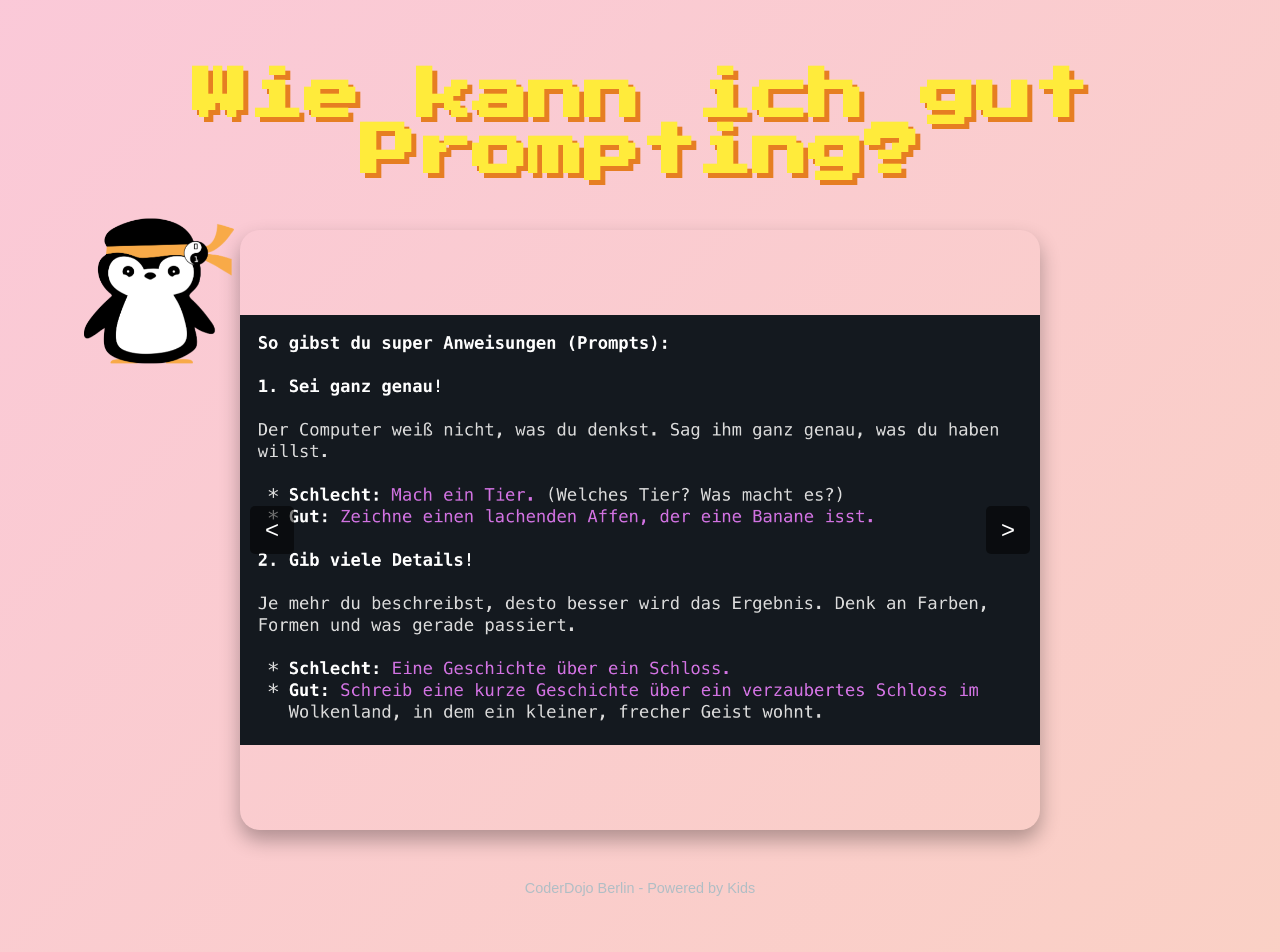
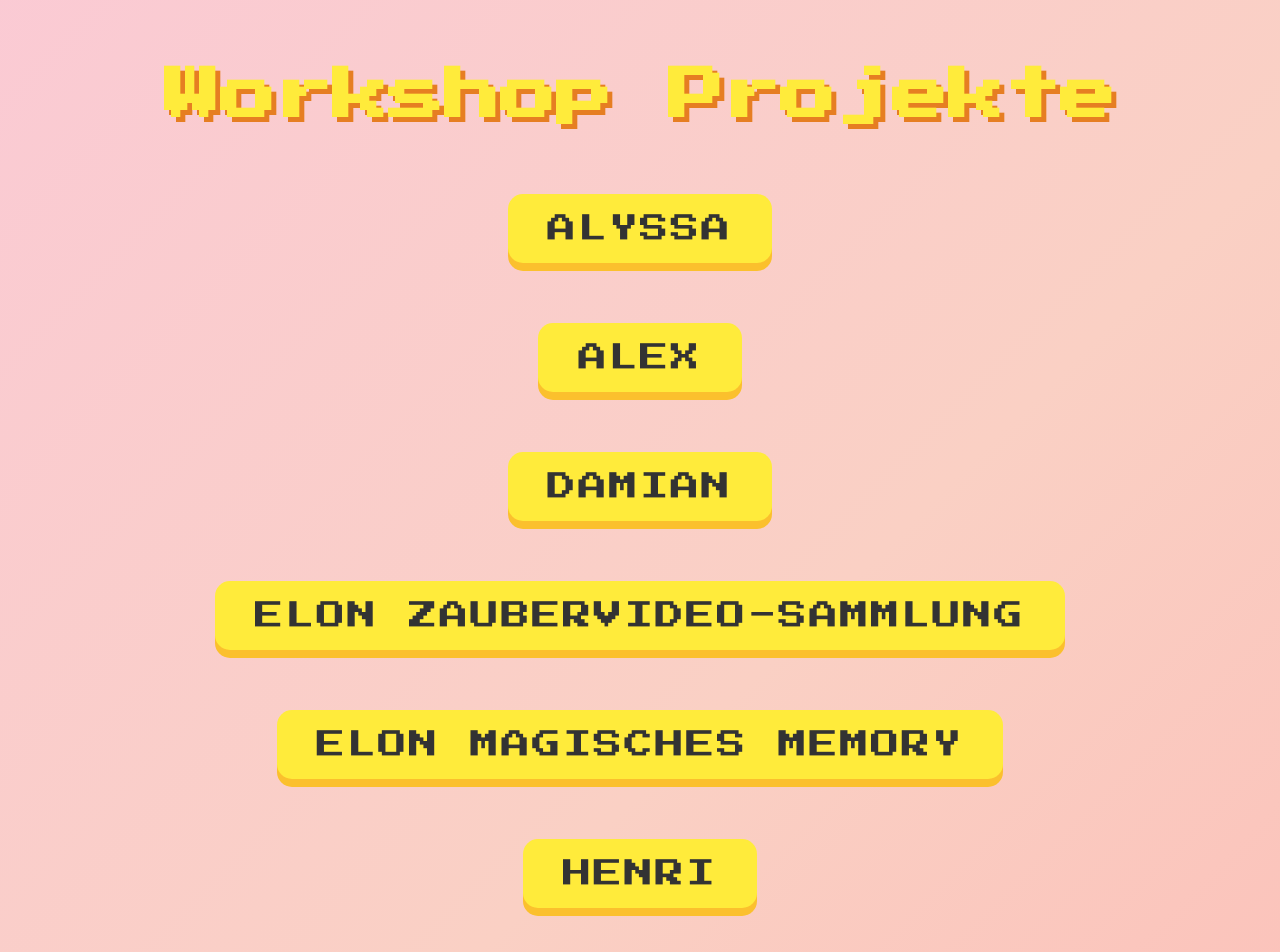
Before and after one commit to IMoHaMeDHaMdYI/CoderDojoKI, a plain HTML site: page showandtell.html in a window 1280 px wide. Shown: the top 952 px of the page. Drawn offline with Linux system fonts and the light colour scheme.

Commit message:
Update Show and Tell page

```diff
--- a/showandtell.html
+++ b/showandtell.html
@@ -154,22 +154,7 @@
 </head>
 <body>
 
-    <h1>Wie kann ich gut Prompting?</h1>
-
-    <div class="main-content">
-        <img src="images/coder dojo penguin.png" alt="CoderDojo Penguin Mascot" class="penguin-image">
-        <div class="carousel-container">
-            <button class="carousel-arrow left-arrow" onclick="prevImage()">&lt;</button>
-            <img src="images/prompt one.png" alt="Prompt Example" class="carousel-image" id="carouselImage">
-            <button class="carousel-arrow right-arrow" onclick="nextImage()">&gt;</button>
-        </div>
-    </div>
-
-    <footer>
-        CoderDojo Berlin - Powered by Kids
-    </footer>
-
-
+    <h1>Workshop Projekte</h1>
 
     <button class="start-button" onclick="window.location.href='cdsw-ki/alyssa/index.html'">
         Alyssa
```
Also changed, not shown: pingpongspiel/slide6.html (+1 -1 lines).
